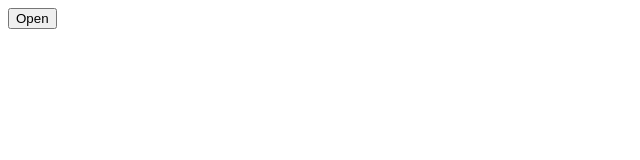
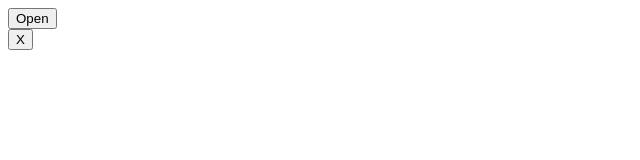
Before and after one commit to caiiolliima/Modal, a React (Vite) app: page / in a window 1280 px wide. Shown: the top 160 px of the page, without its empty margins (0-640 px from the left). Built offline with nearby package versions, Linux system fonts and the light colour scheme; the HTML template or start-up script is replaced by a standard one.

Commit message:
modified:   src/App.tsx new file:   src/components/Modal.tsx

```diff
--- a/src/App.tsx
+++ b/src/App.tsx
@@ -1,12 +1,27 @@
+import { useState } from "react"
+import Modal from "./components/Modal"
 
 function App() {
+
+  const [open, setOpen] = useState<boolean>(false)
 
   return (
     <>
       <div className="p-10 flex justify-center w-full">
-        <button className="border border-neutral-300 rounded-lg py=1.5 px-10 my-2 bg-blue500 hover:bg-blue-600 text-white">
+        <button className="border border-neutral-300 rounded-lg py=1.5 px-10 my-2 bg-blue500 hover:bg-blue-600 text-white" onClick={() => setOpen(true)}>
             Open
         </button>
+
+        <Modal open={open} onClose={() => setOpen(false)}>
+          <div className="flex flex-col gap-4">
+            <h1 className="text-2x1">Modal Title</h1>
+            <p>Qualquer coisa</p>
+            <hr className="border-t-solid border-1 border-gray"/>
+            <div className="flex flex-row justify-center">
+              <button className="border border-neutral-300 rounded-lg py-1.5 px-10 bg-blue-500 hover:bg-blue-500 text-white" onClick={() => setOpen(false)}></button>
+            </div>
+          </div>
+        </Modal>
       </div>
     </>
   )
--- /dev/null
+++ b/src/components/Modal.tsx
@@ -0,0 +1,22 @@
+import React from "react"
+
+type propTypes = {
+  open: boolean;
+  onClose: () => void;
+  children: React.ReactNode;
+}
+
+const Modal: React.FC<propTypes> = (open, onClose, children) => {
+  return (
+    <div className={`fixed inset-0 flex justify-center items-center transition-colors ${open ? "visible bg-black/20" : "invisible"}`} onClick={onClose}>
+      <div className={`bg-white rounded-lg shadow p-6 transition-all max-w=md ${open ? "scale-100 opacity-100" : "scale-110 opacity-0"}`} onClick={(e) => e.stopPropagation()}>
+          <button className="absolute top-2 right-2 py-1 px-2 border berder-neutral-200 rounded-md text-gray-400 bg-white hover:bg-gray-50 hover:text-gray-500" onClick={onClose}>
+            X
+          </button>
+          {children}
+      </div>
+    </div>
+  )
+}
+
+export default Modal
```
